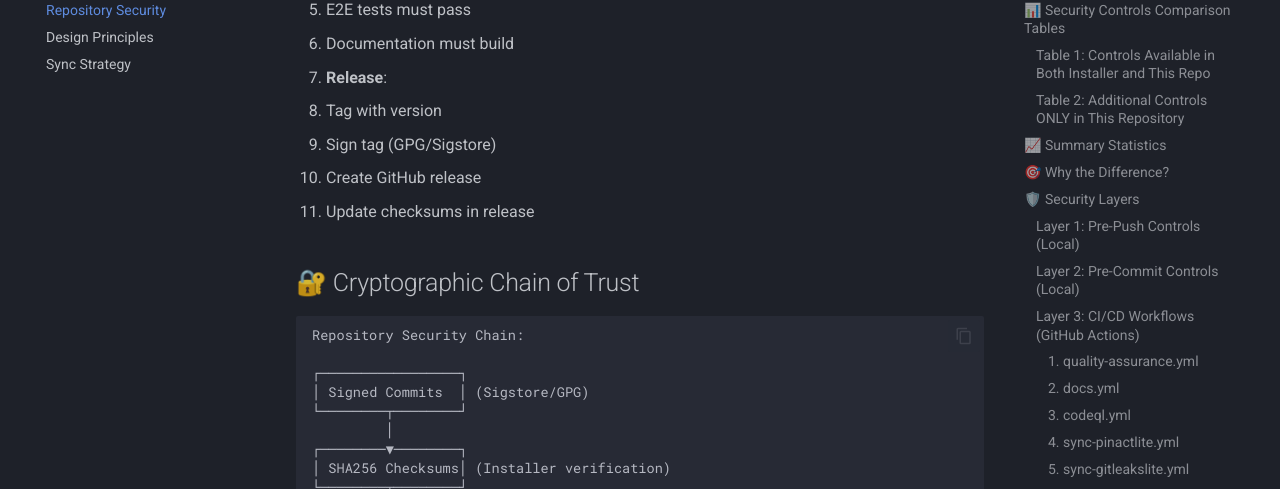
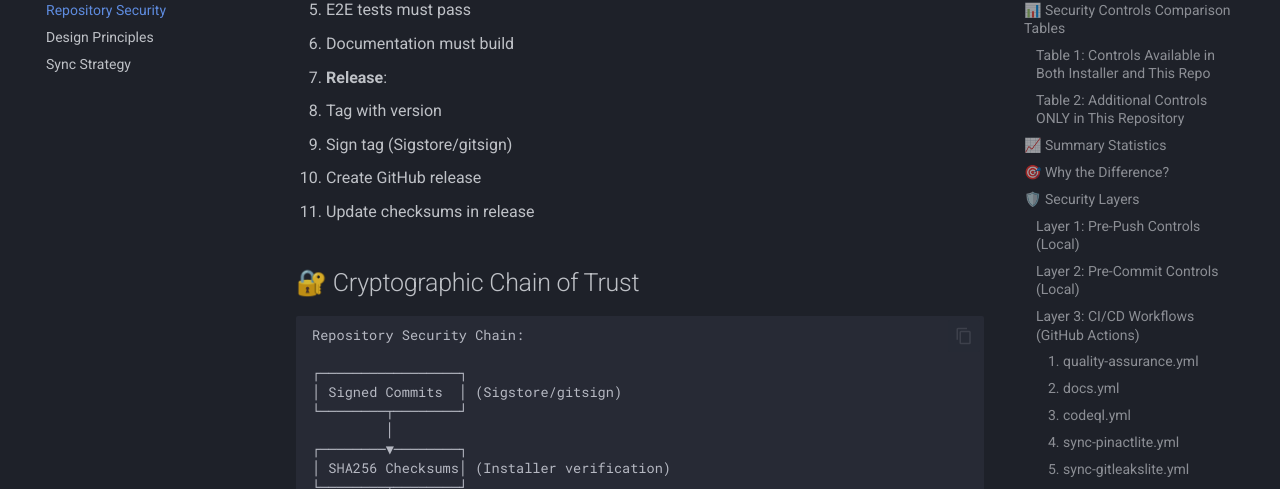
Before and after one commit to h4x0r/1-click-rust-sec, an MkDocs documentation site: the page built from docs/repo-security.md, in a window 1280 px wide and 1400 px high, scrolled down 11092 px. Shown: the part 125-614 px from the top of the window. Built offline with MkDocs 1.6.1 and Material for MkDocs 9.7.7, drawn with Linux system fonts in a browser that asks for light colours; comment, search, counter and statistics services are not loaded; some of the changed text lies outside the part shown.

Commit message:
docs: fix remaining GPG references to reflect Sigstore/gitsign usage
Updated final GPG references in documentation:
- docs/architecture.md: GPG signatures → Sigstore/gitsign signatures
- docs/repo-security.md: GPG/Sigstore → Sigstore/gitsign (in tag signing and commit chain)

All documentation now consistently reflects our Sigstore/gitsign implementation.
Remaining GPG references are legitimate git config keys or comparison tables.

🤖 Generated with [Claude Code](https://claude.ai/code)

Co-Authored-By: Claude <noreply@anthropic.com>

```diff
--- a/docs/repo-security.md
+++ b/docs/repo-security.md
@@ -357,7 +357,7 @@ act -j <job-name>  # Using act for local workflow testing
 
 4. **Release**:
    - Tag with version
-   - Sign tag (GPG/Sigstore)
+   - Sign tag (Sigstore/gitsign)
    - Create GitHub release
    - Update checksums in release
 
@@ -367,7 +367,7 @@ act -j <job-name>  # Using act for local workflow testing
 Repository Security Chain:
 
 ┌─────────────────┐
-│ Signed Commits  │ (Sigstore/GPG)
+│ Signed Commits  │ (Sigstore/gitsign)
 └────────┬────────┘
          │
 ┌────────▼────────┐
```
Also changed, not shown: docs/architecture.md (+1 -1 lines).
